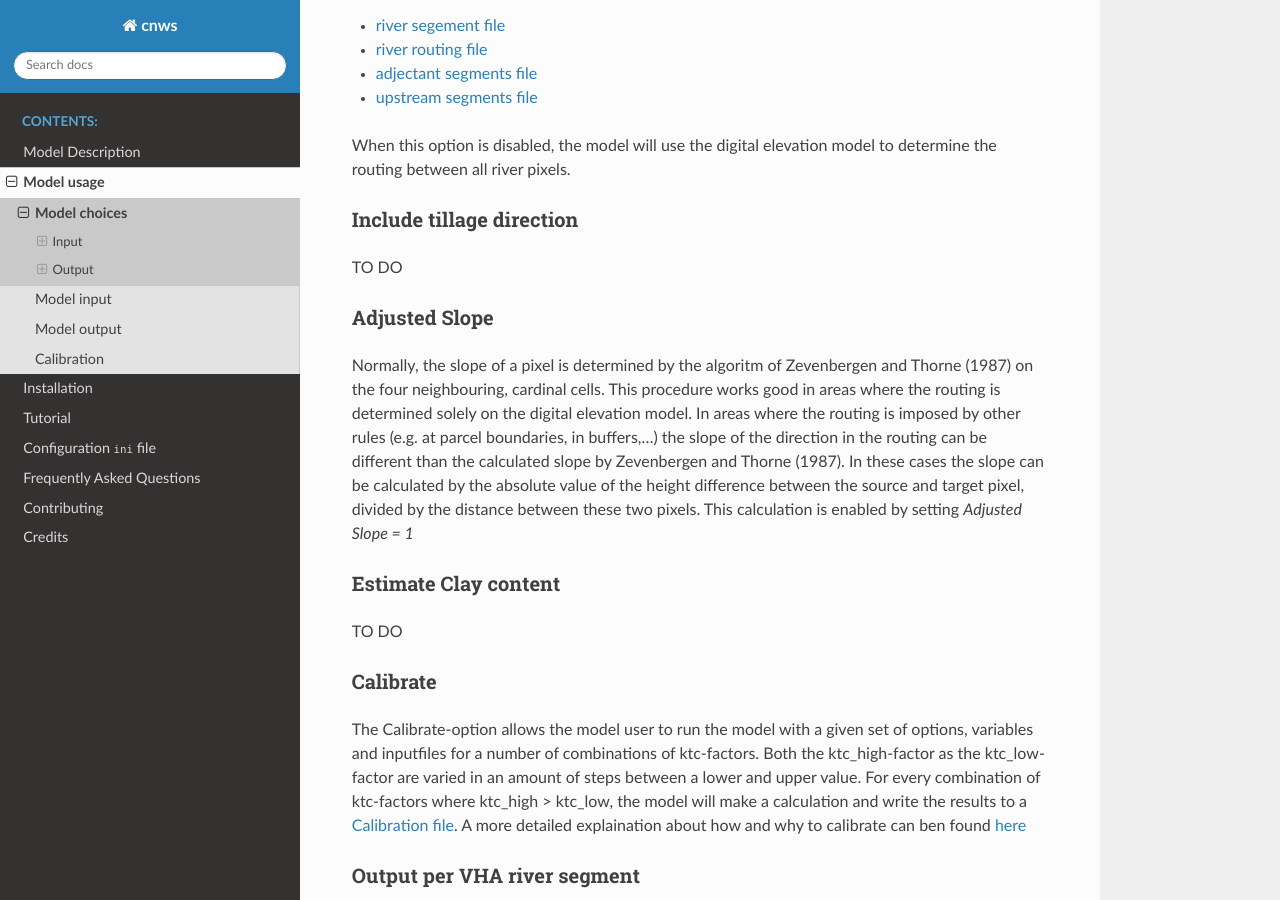
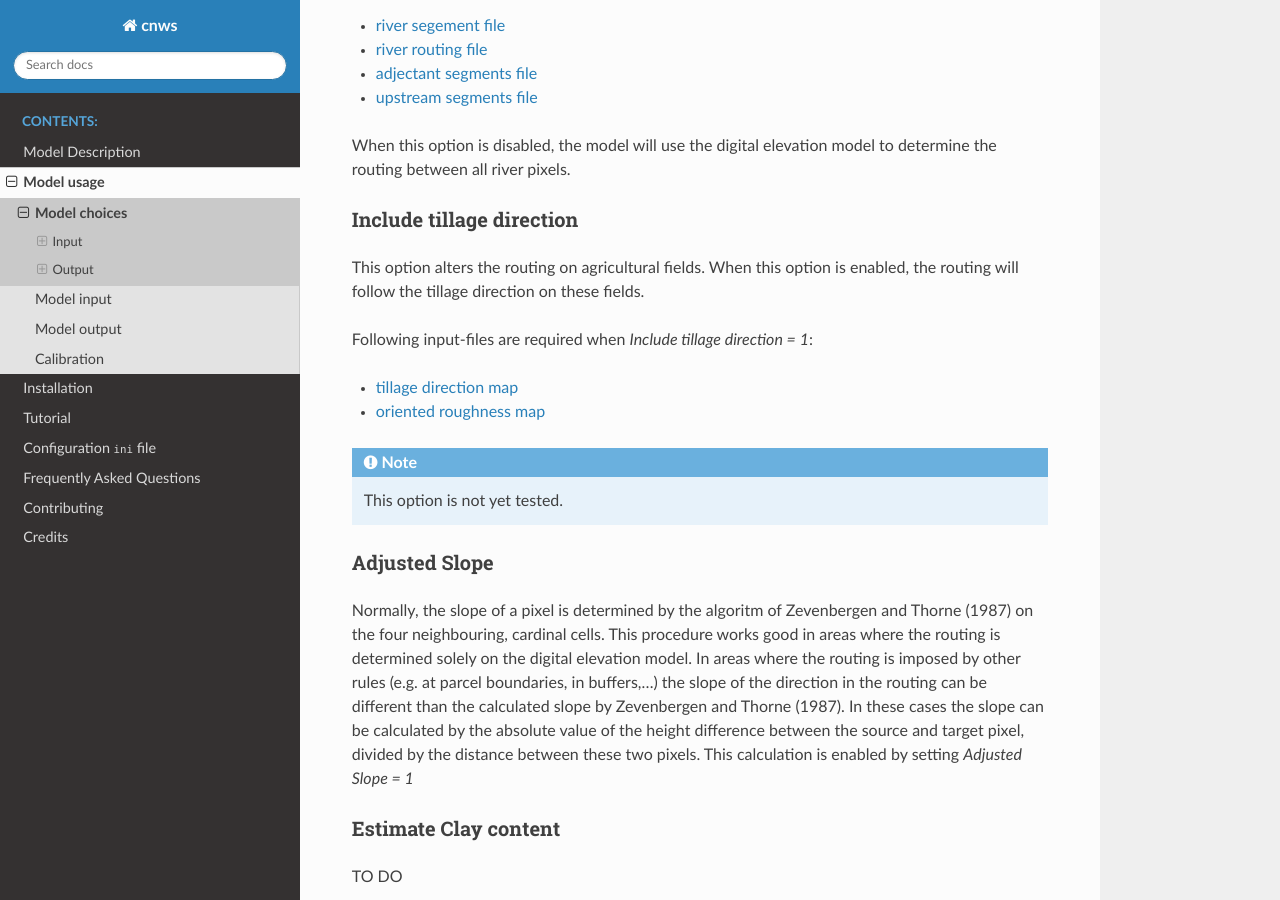
Before and after one commit to watem-sedem/watem-sedem, a Sphinx documentation site: the page built from docs/choices.rst, in a window 1280 px wide and 900 px high, scrolled down 5016 px. Built offline with Sphinx 7.4.7 and the Read the Docs theme 2.0.0, drawn with Linux system fonts in a browser that asks for light colours.

Commit message:
Extend docs Include tillage direction

```diff
--- a/docs/choices.rst
+++ b/docs/choices.rst
@@ -288,7 +288,16 @@ determine the routing between all river pixels.
 Include tillage direction
 #########################
 
-TO DO
+This option alters the routing on agricultural fields. When this option is
+enabled, the routing will follow the tillage direction on these fields.
+
+Following input-files are required when `Include tillage direction = 1`:
+
+* :ref:`tillage direction map <tildirmap>`
+* :ref:`oriented roughness map <orientedroughnessmap>`
+
+.. note::
+    This option is not yet tested.
 
 Adjusted Slope
 ##############
--- a/docs/input.rst
+++ b/docs/input.rst
@@ -49,7 +49,6 @@ The idirisi raster must be formatted as float32.
 	Consequently, slopes are calculated wrong. Thus, the user must ensure all
 	pixels in the model domain have an elevation value, and that at least two
 	pixels outside the model domain have a valid elevation value.
-
 
 .. _prcmap:
 
```
Also changed, not shown: other parts of docs/input.rst (+4 -0 lines).
